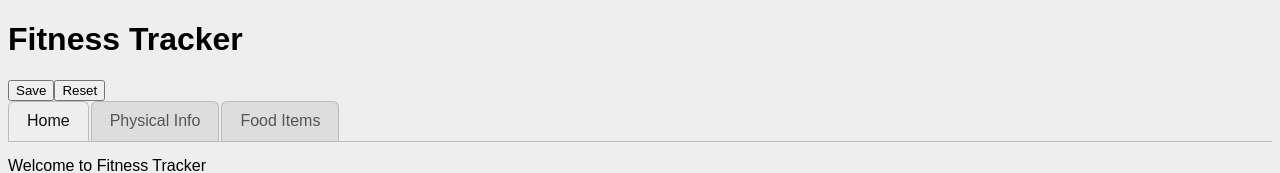
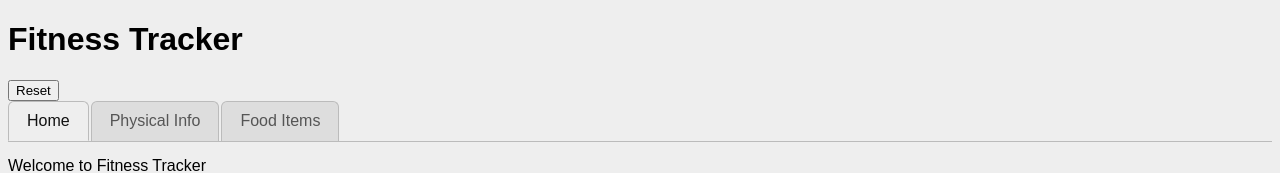
Before and after one commit to ccassinjr/fitnesstracker, a React (Vite) app: page / in a window 1280 px wide. Shown: the top 173 px of the page. Built offline with nearby package versions, Linux system fonts and the light colour scheme.

Commit message:
Remove save button

```diff
--- a/src/index.tsx
+++ b/src/index.tsx
@@ -333,7 +333,6 @@ function App() {
     <>
       <div>
         <h1>Fitness Tracker</h1>
-        <button onClick={() => saveDatabase(database)}>Save</button>
         <button onClick={() => setDatabase(initialDatabase)}>Reset</button>
       </div>
       <ul className="home-tabs">
```
